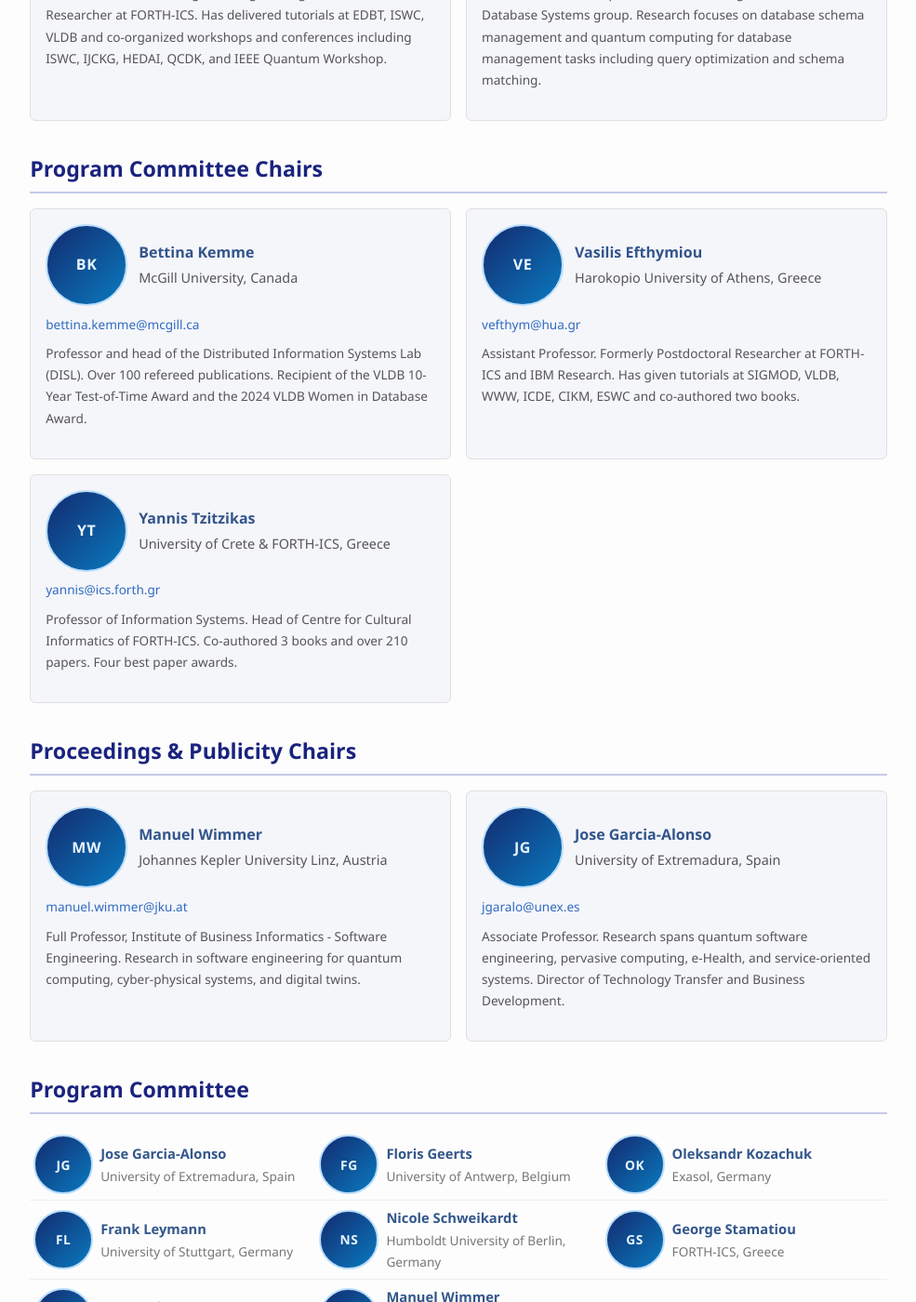
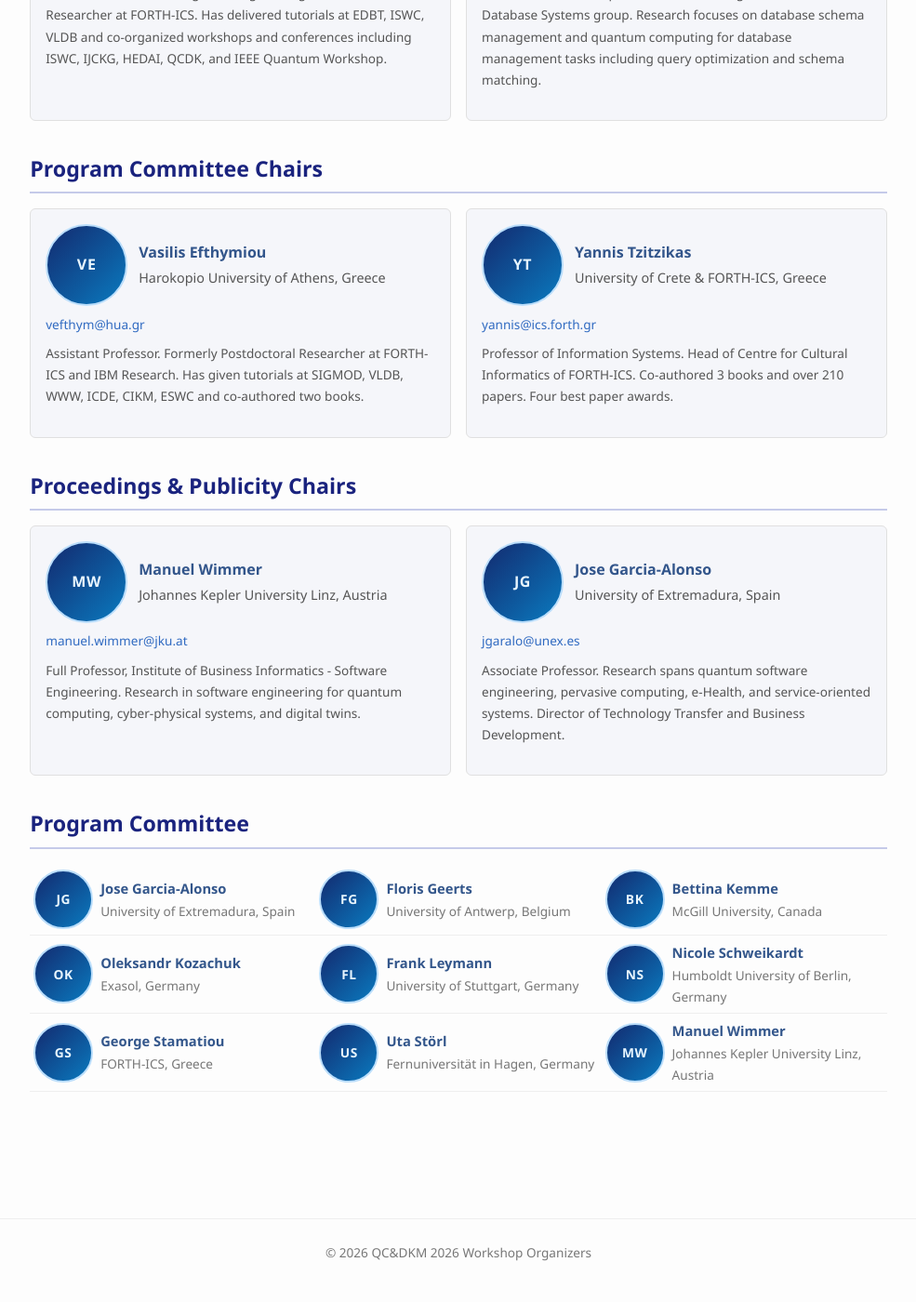
Before and after one commit to qcdkm/qcdkm.github.io, a Jekyll site: the page built from 2026/organization.html, in a window 1280 px wide and 1400 px high, scrolled down 540 px. Shown: the whole window at 93% size, without its empty margins (147-1132 px from the left). Built offline with Jekyll 4.4.1, drawn with Linux system fonts in a browser that asks for light colours.

Commit message:
Move a PC Chair name to PC

```diff
--- a/_config.yml
+++ b/_config.yml
@@ -49,12 +49,6 @@ general_chairs:
     photo: ""
 
 pc_chairs:
-  - first_name: "Bettina"
-    last_name: "Kemme"
-    affiliation: "McGill University, Canada"
-    email: "bettina.kemme@mcgill.ca"
-    bio: "Professor and head of the Distributed Information Systems Lab (DISL). Over 100 refereed publications. Recipient of the VLDB 10-Year Test-of-Time Award and the 2024 VLDB Women in Database Award."
-    photo: ""
   - first_name: "Vasilis"
     last_name: "Efthymiou"
     affiliation: "Harokopio University of Athens, Greece"
@@ -115,6 +109,12 @@ pc_members:
     last_name: "Leymann"
     affiliation: "University of Stuttgart, Germany"
     photo: ""
+  - first_name: "Bettina"
+    last_name: "Kemme"
+    affiliation: "McGill University, Canada"
+    email: "bettina.kemme@mcgill.ca"
+    bio: "Professor and head of the Distributed Information Systems Lab (DISL). Over 100 refereed publications. Recipient of the VLDB 10-Year Test-of-Time Award and the 2024 VLDB Women in Database Award."
+    photo: ""
 
 # ── Jekyll settings ──
 baseurl: ""
```
